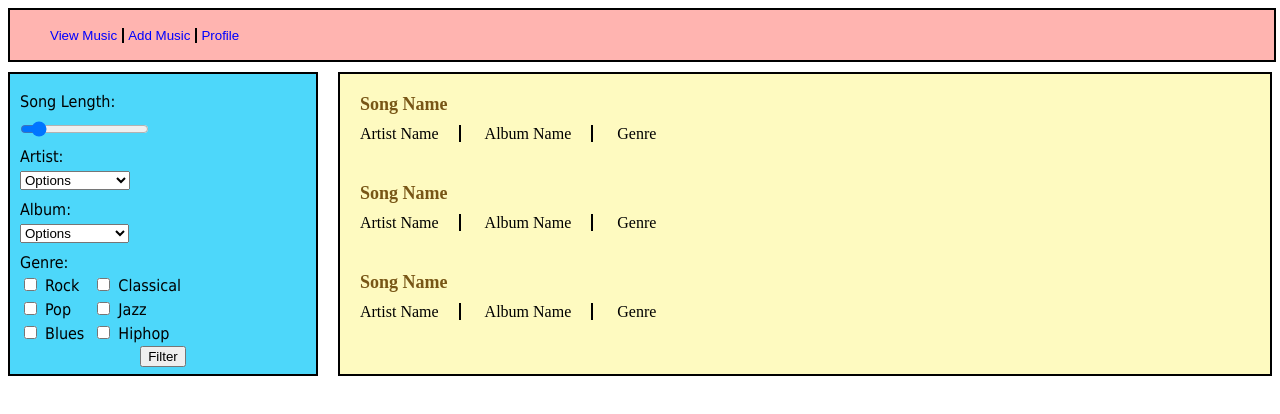
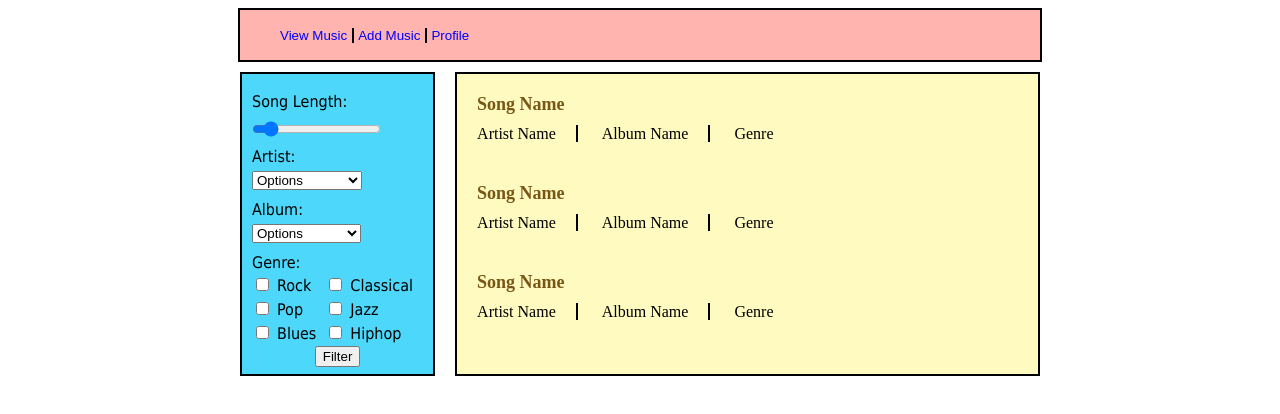
Before and after one commit to sethdorris/music-history, a plain HTML site: page index.html in a window 1280 px wide. Drawn offline with Linux system fonts and the light colour scheme.

Commit message:
fixed width of app

```diff
--- a/style.css
+++ b/style.css
@@ -1,6 +1,6 @@
 nav {
   height: 50px;
-  width: 100%;
+  width: 800px;
   background-color: #FFB4B0;
   margin: 0 auto;
   border: 2px solid black;
@@ -24,8 +24,9 @@ nav {
 }
 
 .container {
-  width: 100%;
+  width: 800px;
   display: flex;
+  margin: 0 auto;
 }
 
 .panel {
```
